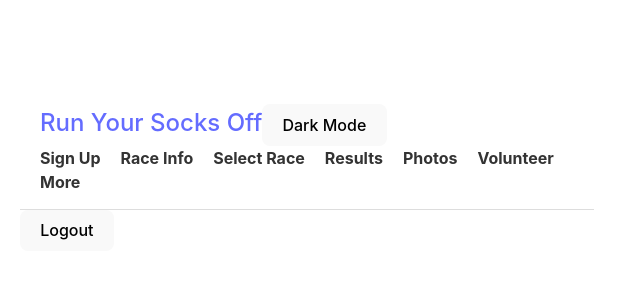
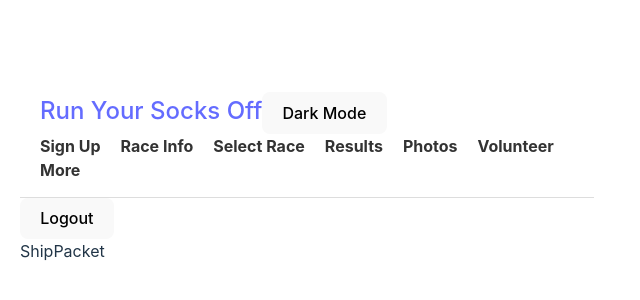
Before and after one commit to BookmDan/Marathon-Signup, a React (Vite) app in the folder client/: page /ship-packet in a window 1280 px wide. Shown: the part 230-530 px from the top of the page, without its empty margins (0-640 px from the left). Built offline with nearby package versions, Linux system fonts and the light colour scheme; no server answers.

Commit message:
started ship packet page

```diff
--- a/client/src/components/App.jsx
+++ b/client/src/components/App.jsx
@@ -14,6 +14,7 @@ import Directions from './Directions';
 import SelectRace from "./user-flow/SelectRace";
 import TheWhy from "./user-flow/TheWhy";
 import Agreement from "./user-flow/Agreement";
+import ShipPacket from "./user-flow/ShipPacket";
 
 const App = () => {
   const [loading, setLoading] = useState(true);
@@ -123,7 +124,8 @@ const App = () => {
           <Route path="/signup" element={<Authentication />} />
           <Route path="/select-race" element={<SelectRace raceEvents={raceEvents} />} />
           <Route path="/agreement" element={<Agreement raceEvent={raceEvent} />} />
-          <Route path="/the-why" element={<TheWhy/>} />
+          <Route path="/the-why" element={<TheWhy />} />
+          <Route path="/ship-packet" element={<ShipPacket/>} />
           <Route path="/race-events" element={<RaceEvents />} />
           <Route path="/race-details/:id" component={RaceDetailsPage} />
           <Route path="/results" element={<Results />} />
--- /dev/null
+++ b/client/src/components/user-flow/ShipPacket.jsx
@@ -0,0 +1,9 @@
+import React from 'react'
+
+const ShipPacket = () => {
+  return (
+    <div>ShipPacket</div>
+  )
+}
+
+export default ShipPacket
```
